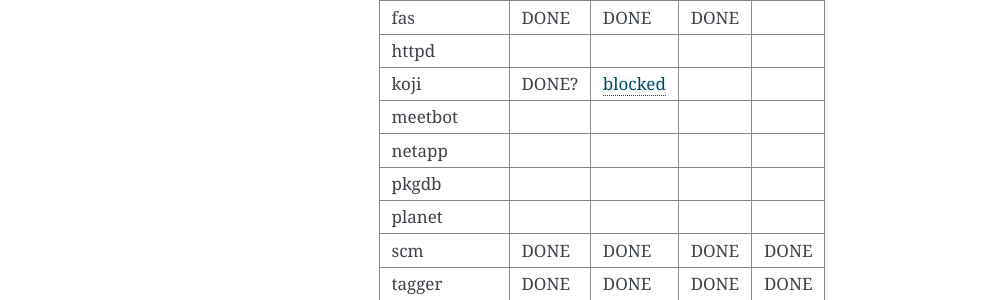
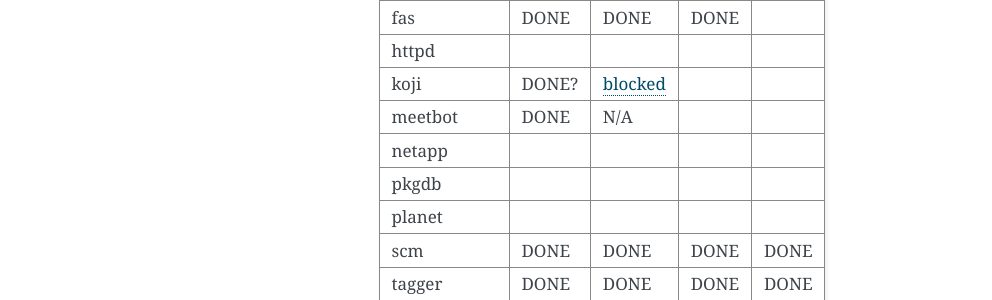
Before and after one commit to fedora-infra/fedmsg, a Sphinx documentation site: the page built from doc/status.rst, in a window 1280 px wide. Shown: the part 467-767 px from the top of the page, without its empty margins (148-1140 px from the left). Built offline with Sphinx 7.4.7, drawn with Linux system fonts in a browser that asks for light colours.

Commit message:
Marking meetbot development as done.

```diff
--- a/doc/status.rst
+++ b/doc/status.rst
@@ -29,7 +29,7 @@
 +---------------+-----------+------------+----------+-----------+
 | koji          | DONE?     | blocked_   |          |           |
 +---------------+-----------+------------+----------+-----------+
-| meetbot       |           |            |          |           |
+| meetbot       | DONE      | N/A        |          |           |
 +---------------+-----------+------------+----------+-----------+
 | netapp        |           |            |          |           |
 +---------------+-----------+------------+----------+-----------+
```
